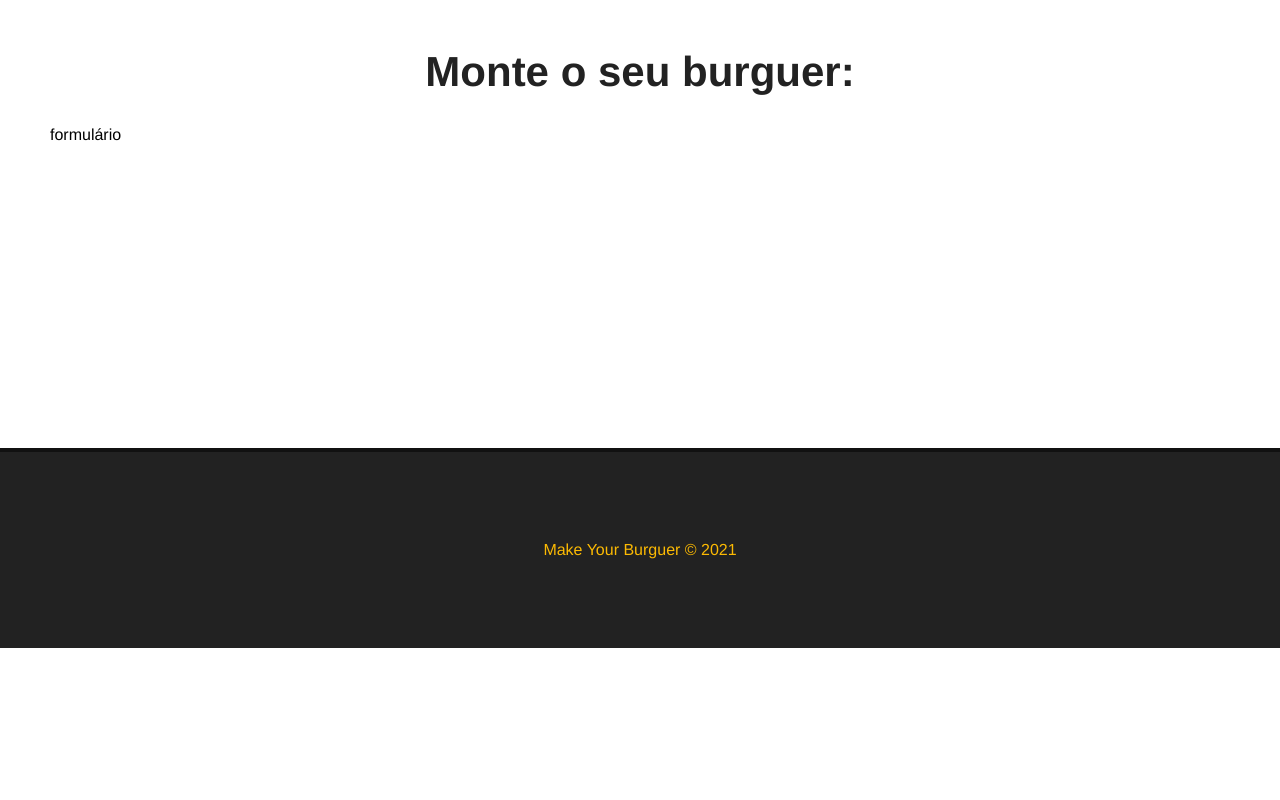
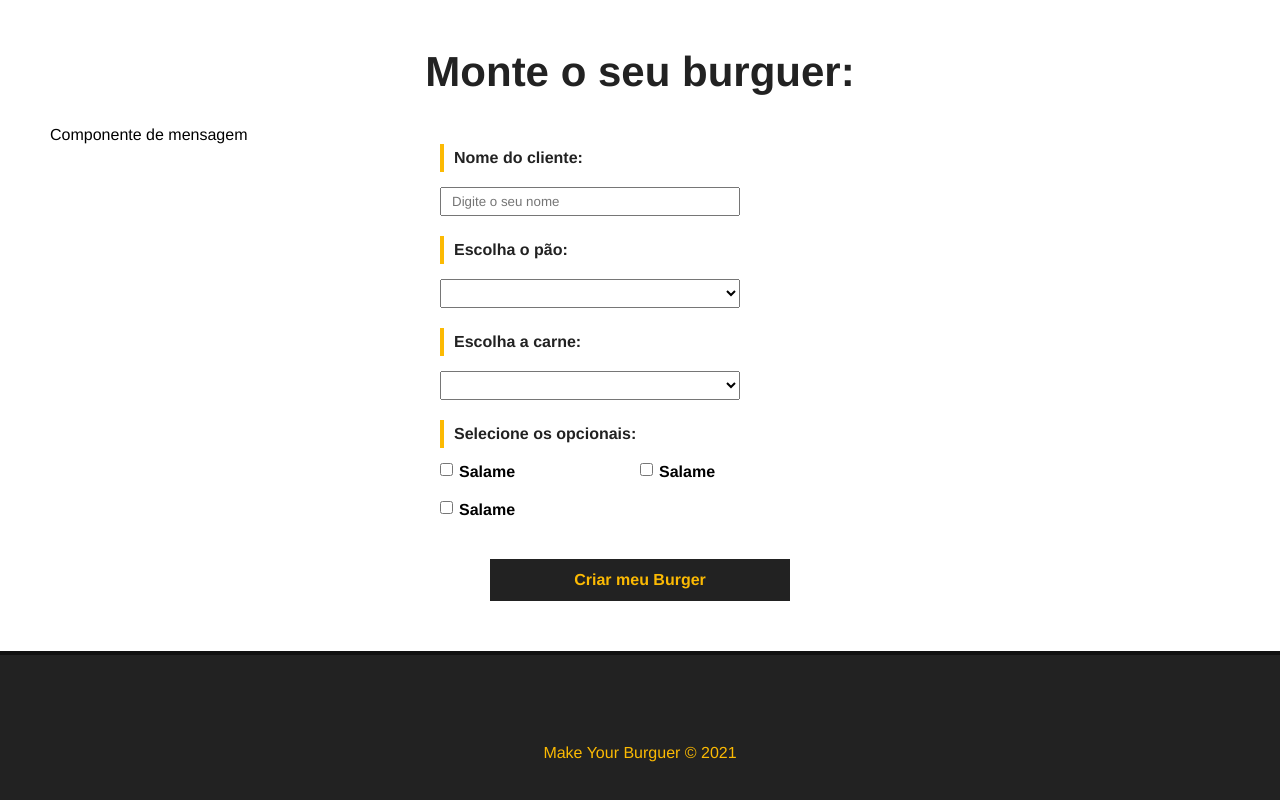
Before and after one commit to JordanoTI/make_your_burguer, a Vue app: page / in a window 1280 px wide. Shown: the part 580-1380 px from the top of the page. Before the commit the page ends 1228 px from the top, so only its background shows below. Built offline with nearby package versions, Linux system fonts and the light colour scheme.

Commit message:
Criando formulário de cadastro

```diff
--- /dev/null
+++ b/src/components/BurgerForm.vue
@@ -0,0 +1,144 @@
+<template>
+  <div>
+    <p>Componente de mensagem</p>
+    <div>
+      <form id="burger-form">
+        <div class="input-container">
+          <label for="nome">Nome do cliente:</label>
+          <input
+            type="text"
+            name="nome"
+            id="nome"
+            v-model="nome"
+            placeholder="Digite o seu nome"
+          />
+        </div>
+        <div class="input-container">
+          <label for="pao">Escolha o pão:</label>
+          <select name="pao" id="pao" v-model="pao">
+            <option value="">Selecione o seu pão</option>
+            <option value="integral">Integral</option>
+          </select>
+        </div>
+        <div class="input-container">
+          <label for="carne">Escolha a carne:</label>
+          <select name="carne" id="carne" v-model="carne">
+            <option value="">Selecione a sua carne</option>
+            <option value="maminha">Maminha</option>
+          </select>
+        </div>
+        <div id="opcionais-container" class="input-container">
+          <label id="opcionais-title" for="opcionais"
+            >Selecione os opcionais:</label
+          >
+          <div class="checkbox-container">
+            <input
+              type="checkbox"
+              name="opcionais"
+              v-model="opcionais"
+              value="salame"
+            />
+            <span>Salame</span>
+          </div>
+          <div class="checkbox-container">
+            <input
+              type="checkbox"
+              name="opcionais"
+              v-model="opcionais"
+              value="salame"
+            />
+            <span>Salame</span>
+          </div>
+          <div class="checkbox-container">
+            <input
+              type="checkbox"
+              name="opcionais"
+              v-model="opcionais"
+              value="salame"
+            />
+            <span>Salame</span>
+          </div>
+        </div>
+        <div class="input-container">
+          <input type="submit" class="submit-btn" value="Criar meu Burger" />
+        </div>
+      </form>
+    </div>
+  </div>
+</template>
+
+<script>
+export default {
+  name: "BurgerForm",
+};
+</script>
+
+<style scoped>
+#burger-form {
+  max-width: 400px;
+  margin: 0 auto;
+}
+
+.input-container {
+  display: flex;
+  flex-direction: column;
+  margin-bottom: 20px;
+}
+
+label {
+  font-weight: bold;
+  margin-bottom: 15px;
+  color: #222;
+  padding: 5px 10px;
+  border-left: 4px solid #fcba03;
+}
+
+input,
+select {
+  padding: 5px 10px;
+  width: 300px;
+}
+
+#opcionais-container {
+  flex-direction: row;
+  flex-wrap: wrap;
+}
+
+#opcionais-title {
+  width: 100%;
+}
+
+.checkbox-container {
+  display: flex;
+  align-items: flex-start;
+  width: 50%;
+  margin-bottom: 20px;
+}
+
+.checkbox-container span,
+.checkbox-container input {
+  width: auto;
+}
+
+.checkbox-container span {
+  margin-left: 6px;
+  font-weight: bold;
+}
+
+.submit-btn {
+  background-color: #222;
+  color: #fcba03;
+  font-weight: bold;
+  border: 2px solid #222;
+  padding: 10px;
+  font-size: 16px;
+  margin: 0 auto;
+  cursor: pointer;
+  transition: 0.5s;
+}
+
+.submit-btn:hover {
+  background-color: transparent;
+  color: #222;
+}
+</style>
--- a/src/views/Home.vue
+++ b/src/views/Home.vue
@@ -2,16 +2,18 @@
   <Banner />
   <div class="main-container">
     <h1>Monte o seu burguer:</h1>
-    <p>formulário</p>
+    <BurgerForm />
   </div>
 </template>
 
 <script>
 import Banner from "../components/Banner.vue";
+import BurgerForm from "../components/BurgerForm.vue";
 export default {
   name: "Home",
   components: {
     Banner,
+    BurgerForm,
   },
 };
 </script>
```
